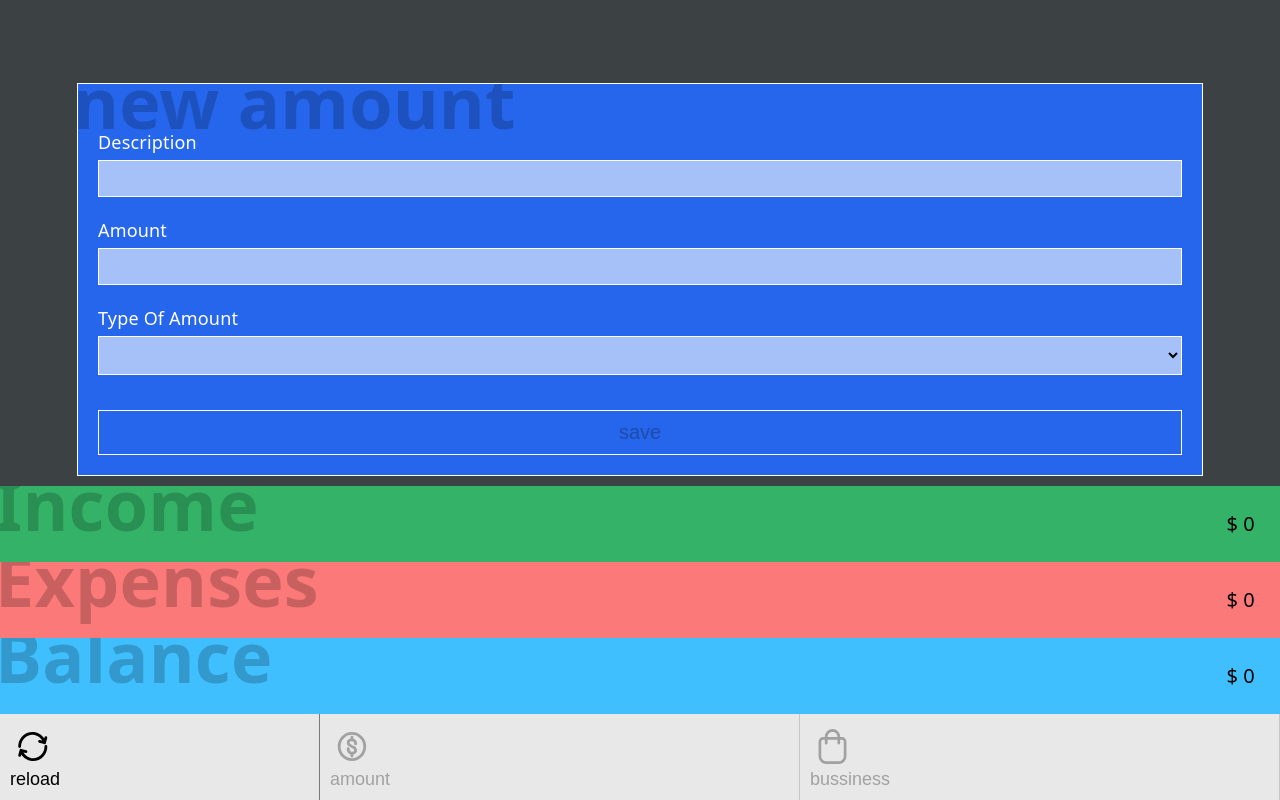
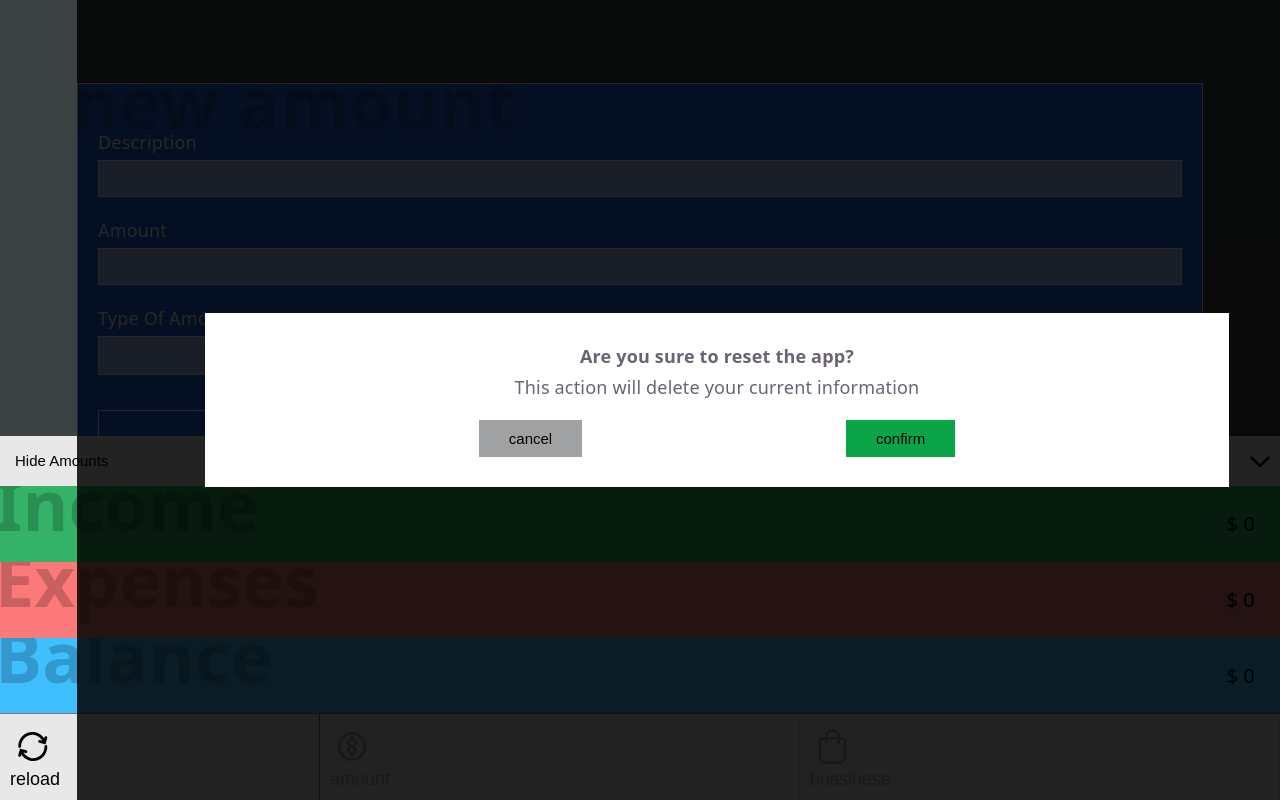
Before and after one commit to ferneymorenocarrion-gif/finance-app, a Svelte app: page / in a window 1280 px wide. Both pictures are taken after a click on the button "reload". Built offline with nearby package versions, Linux system fonts and the light colour scheme.

Commit message:
add pop up confirmation

```diff
--- a/src/App.svelte
+++ b/src/App.svelte
@@ -8,8 +8,11 @@
     import bussiness from './assets/bag.svg';
     import reload from './assets/reload.svg';
     import amount from './assets/coin.svg';
+    import arrow from './assets/arrow.svg';
 
     let disabled = true;
+    let isPopupOpen = false;
+    let isSummaryClosed = false;
 
     $: expenses = $amounts.filter(amount => amount.type === 'expense');
     $: incomes = $amounts.filter(amount => amount.type === 'income');
@@ -29,16 +32,40 @@
 
     $: console.log('amounts', $amounts);
     $: console.log('expense.expenseCreation', $amounts[0]?.amountCreation);
+
+
+    const handlePopup = () => {
+      isPopupOpen = !isPopupOpen;
+    }
+
+    const handleToggleSummary = () => {
+      isSummaryClosed = !isSummaryClosed;
+    }
 </script>
 
+{#if isPopupOpen}
+  <div class="reset-app-popup">
+  <div class="reset-app-popup__content">
+    <h4>Are you sure to reset the app?</h4>
+    <span>This action will delete your current information</span>
+    <div class="reset-app-popup__actions">
+      <button class="reset-app-popup__cancel" on:click={handlePopup}>cancel</button>
+      <button class="reset-app-popup__confirm" on:click={handleClearStorage}>confirm</button>
+    </div>
+  </div>
+</div>
+{/if}
 <section id="center">
-<div class="account-summary">
+<div class="account-summary" class:toggle-summary={isSummaryClosed}>
+  <button on:click={handleToggleSummary}>{isSummaryClosed ? 'show amounts' : 'hide amounts'}
+    <img src={arrow} alt="reload app"/>
+  </button>
   <div class="account-summary__income summary"><span>Income</span><p>{formatAmount(totalIncomes)}</p></div>
   <div class="account-summary__expenses summary"><span>Expenses</span><p>{formatAmount(totalExpenses)}</p></div>
   <div class="account-summary__balance summary"><span>Balance</span><p>{formatAmount(Number(totalIncomes) - totalExpenses)}</p></div>
 </div>
 <nav class="nav">
-  <button class="reload nav__item" on:click={handleClearStorage}>
+  <button class="reload nav__item" on:click={handlePopup}>
     <img src={reload} alt="reload app"/>
     <span>reload</span></button>
   <button disabled class:button-disabled={disabled} class="add-amount nav__item" on:click={handleClearStorage}><img src={amount} alt="my bussiness"/><span>amount</span></button>
@@ -133,6 +160,7 @@
     flex-direction: column;
     width: 100%;
     z-index: 1;
+    transition: bottom 0.4s linear;
 
     &__income {
       // width: 50%;
@@ -147,6 +175,32 @@
     &__balance {
       // width: 100%;
       background-color: #40bfff;
+    }
+
+    button {
+      font-size: 15px;
+      text-transform: capitalize;
+      padding: 5px 0 5px 15px;
+      display: flex;
+      align-items: center;
+      justify-content: space-between;
+      background-color: #e8e8e8;
+      border: 0;
+      color: #000;
+
+      img {
+        height: 40px;
+      }
+    }
+  }
+
+  .toggle-summary {
+    bottom: -134px;
+
+    button {
+      img {
+        transform: rotate(180deg);
+      }
     }
   }
 
@@ -178,6 +232,7 @@
     bottom: 0;
     background-color: #e8e8e8;
     z-index: 1;
+    border-top: 1px solid #777a7c;
 
     .reload {
       width: 25%;
@@ -207,4 +262,45 @@
     }
   }
 
+  .reset-app-popup {
+    position: fixed;
+    width: 100%;
+    height: 100%;
+    background-color: rgb(0 0 0 / 85%);
+    z-index: 2;
+    display: flex;
+    align-items: center;
+    justify-content: center;
+
+    &__content {
+      width: 80%;
+      background-color: #ffffff;
+      padding: 30px 10px;
+
+      h4 {
+        margin: 0 0 5px;
+      }
+    }
+
+    &__actions {
+      margin-top: 20px;
+      display: flex;
+      justify-content: space-evenly;
+
+      button {
+        border: 0px;
+        padding: 10px 30px;
+        font-size: 15px;
+      }
+    }
+
+    &__cancel {
+      background-color: #9fa1a2;
+    }
+
+    &__confirm {
+      background-color: #0ba449;
+    }
+  }
+
 </style>
```
Also changed, not shown: src/assets/arrow.svg (added).
